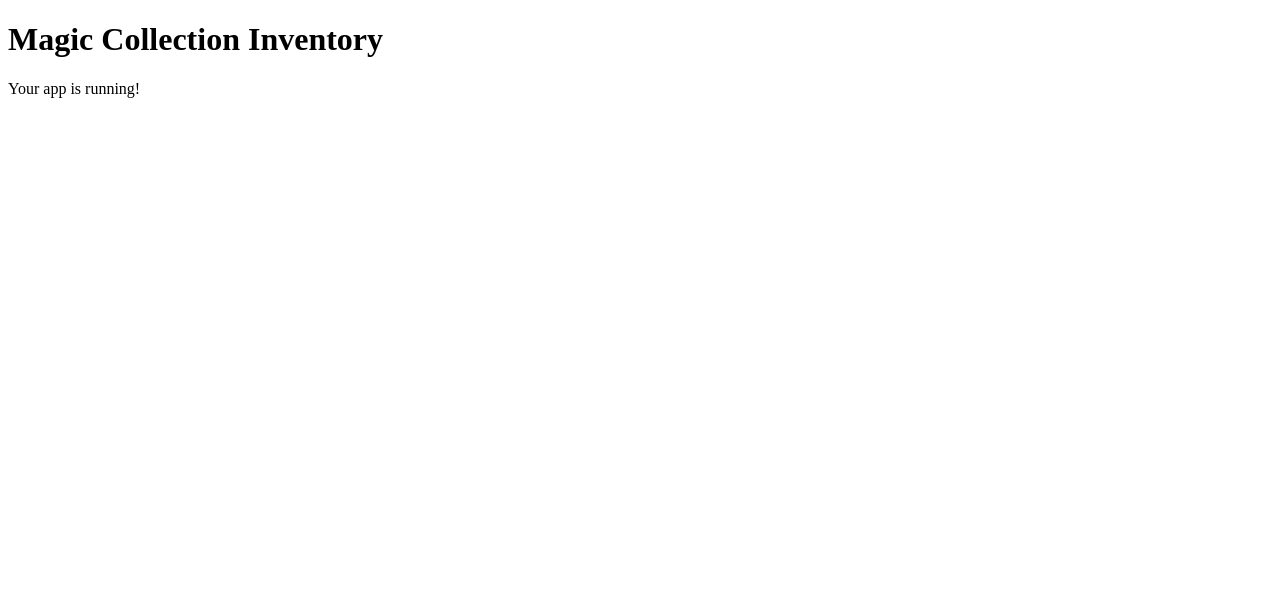
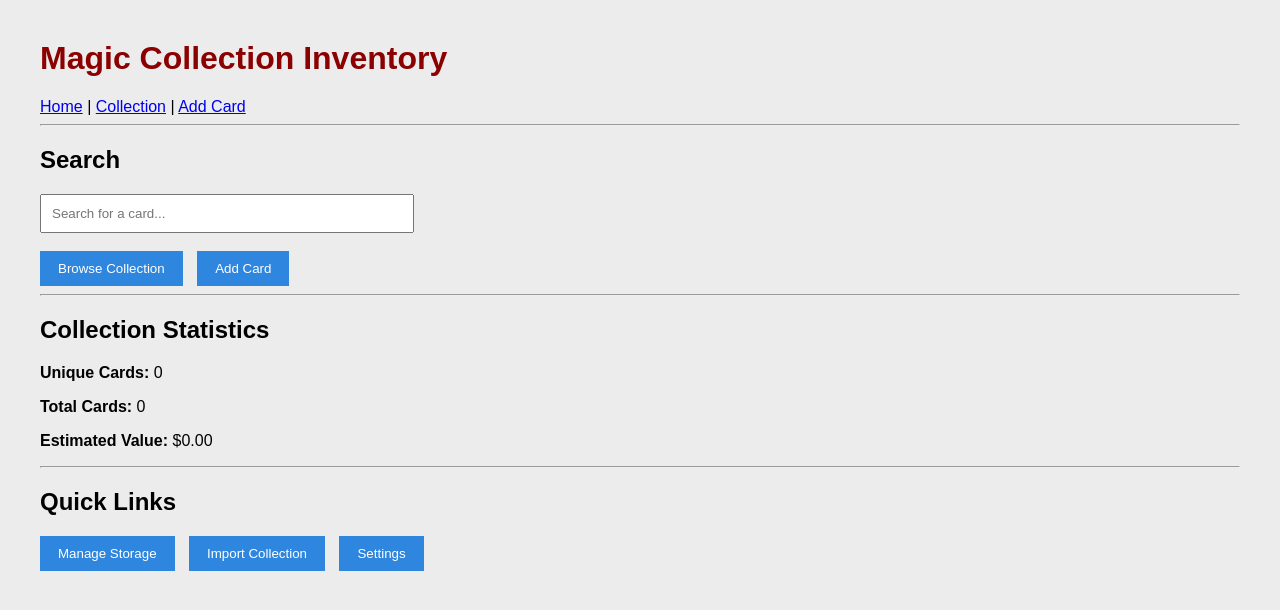
Before and after one commit to BrendanGrady-github/MagicCollection, a Flask app: page / in a window 1280 px wide. Shown: the top 610 px of the page. Run offline with Flask 3, Linux system fonts and the light colour scheme.

Commit message:
Phase 3 - Homepage layout and template inheritance

```diff
--- /dev/null
+++ b/app/static/css/style.css
@@ -0,0 +1,27 @@
+body {
+    background-color: #ECECEC;
+    font-family: Arial, Helvetica, sans-serif;
+    margin: 40px;
+}
+
+h1 {
+    color: #8B0000;
+}
+
+button {
+    background-color: #2E86DE;
+    color: white;
+    border: none;
+    padding: 10px 18px;
+    margin-right: 10px;
+    cursor: pointer;
+}
+
+button:hover {
+    background-color: #1B4F72;
+}
+
+input {
+    width: 350px;
+    padding: 10px;
+}
--- /dev/null
+++ b/app/templates/base.html
@@ -0,0 +1,40 @@
+<!DOCTYPE html>
+<html>
+
+<head>
+    <title>Magic Collection Inventory</title>
+
+    <link rel="stylesheet" href="{{ url_for('static', filename='css/style.css') }}">
+</head>
+
+<body>
+
+    <header>
+
+        <h1>Magic Collection Inventory</h1>
+
+        <nav>
+
+            <a href="/">Home</a>
+
+            |
+
+            <a href="/collection">Collection</a>
+
+            |
+
+            <a href="/add-card">Add Card</a>
+
+        </nav>
+
+        <hr>
+
+    </header>
+
+    {% block content %}
+
+    {% endblock %}
+
+</body>
+
+</html>
--- a/app/templates/home.html
+++ b/app/templates/home.html
@@ -1,10 +1,31 @@
-<!DOCTYPE html>
-<html>
-<head>
-    <title>Magic Collection Inventory</title>
-</head>
-<body>
-    <h1>Magic Collection Inventory</h1>
-    <p>Your app is running!</p>
-</body>
-</html>
+{% extends "base.html" %}
+
+{% block content %}
+
+<h2>Search</h2>
+
+<input type="text" placeholder="Search for a card...">
+
+<br>
+<br>
+
+<button>Browse Collection</button>
+<button>Add Card</button>
+
+<hr>
+
+<h2>Collection Statistics</h2>
+
+<p><strong>Unique Cards:</strong> 0</p>
+<p><strong>Total Cards:</strong> 0</p>
+<p><strong>Estimated Value:</strong> $0.00</p>
+
+<hr>
+
+<h2>Quick Links</h2>
+
+<button>Manage Storage</button>
+<button>Import Collection</button>
+<button>Settings</button>
+
+{% endblock %}
```
